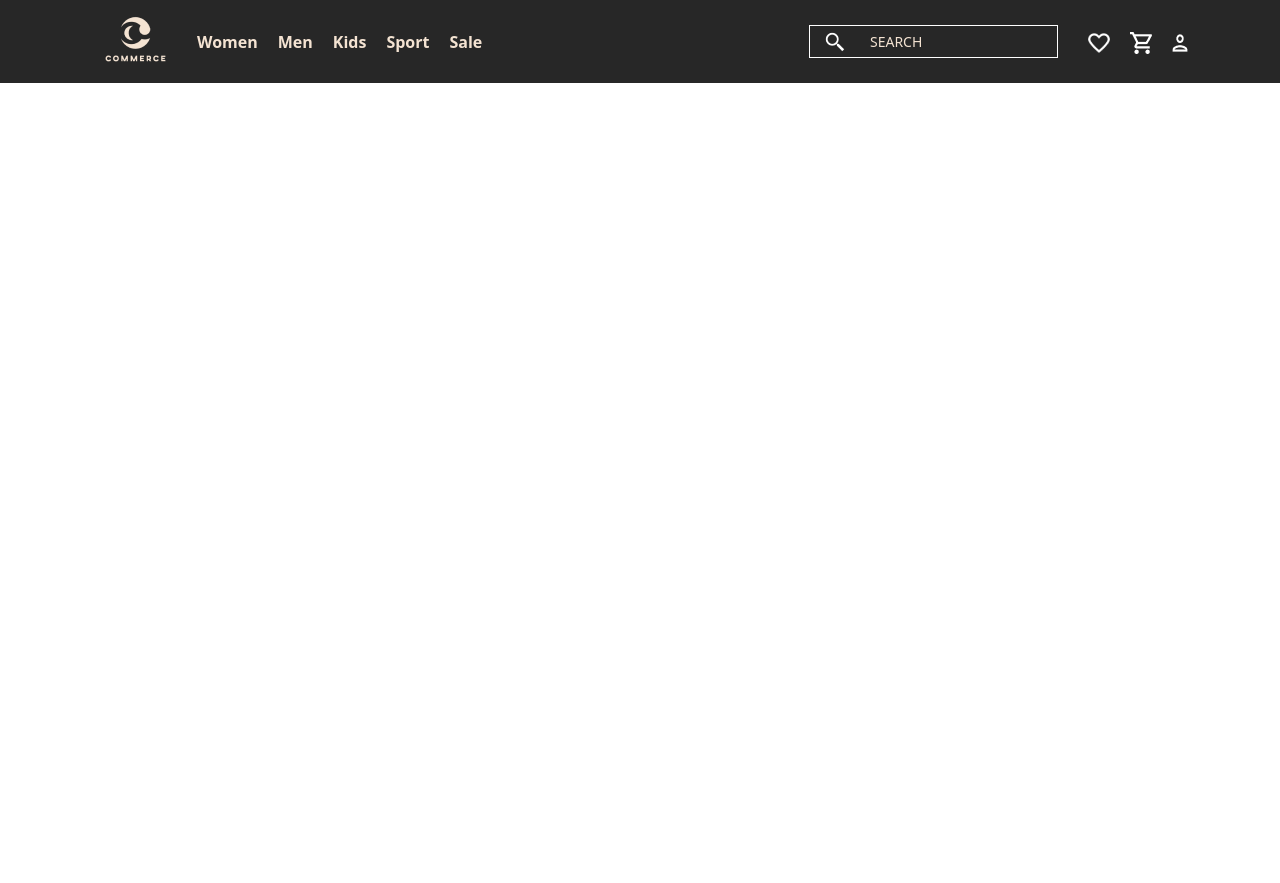
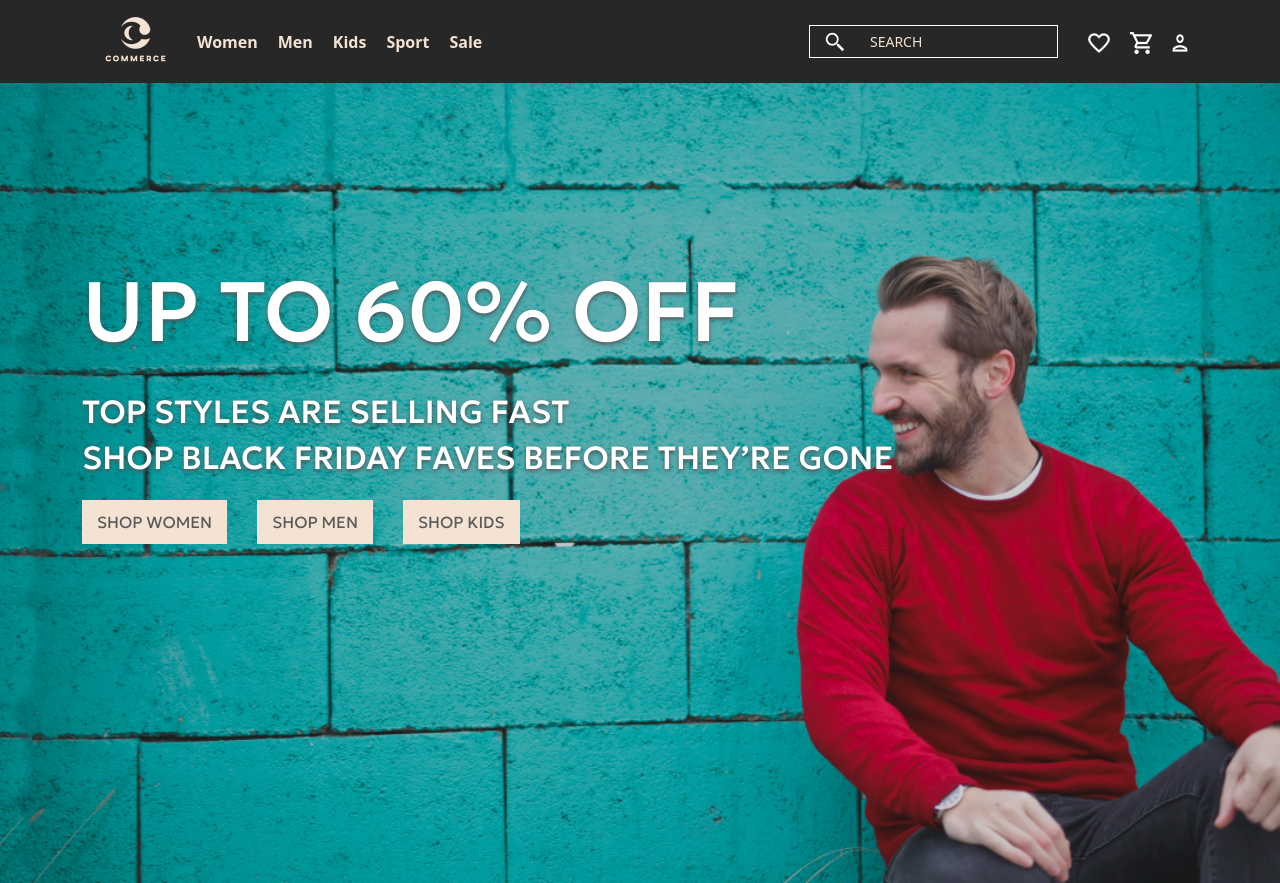
Before and after one commit to scarpakz/ecommerce-reactjs, a React (Create React App) app: page / in a window 1280 px wide. Before the commit the page ends 800 px from the top, so only its background shows below. Built offline with nearby package versions, Linux system fonts and the light colour scheme.

Commit message:
added header component

```diff
--- a/src/App.js
+++ b/src/App.js
@@ -1,13 +1,11 @@
 import './App.css';
 import { Routes, Route } from 'react-router-dom';
 import { HomePage } from './pages/HomePage';
-import { NavBar } from './components/NavBar';
 
 function App() {
   return (
     <>
       <Routes>
-        <Route element={<NavBar />} path='/'></Route>
         <Route element={<HomePage/>} path='/'></Route>
       </Routes>
     </>
--- /dev/null
+++ b/src/components/Header.js
@@ -0,0 +1,28 @@
+import {
+    Container,
+    Row,
+    Col
+} from "react-bootstrap"
+
+export const Header = () => {
+    return (
+        <>
+            <div className='c-header-bg'>
+                <Container>
+                    <Row>
+                        <Col className="c-header-description">
+                            <h1 className="c-header1">UP TO 60% OFF</h1>
+                            <h2 className="c-header2">TOP STYLES ARE SELLING FAST</h2>
+                            <h2 className="c-header2">SHOP BLACK FRIDAY FAVES BEFORE THEY’RE GONE</h2>
+                            <div className="c-header-shop-btn">
+                                <button>SHOP WOMEN</button>
+                                <button>SHOP MEN</button>
+                                <button>SHOP KIDS</button>
+                            </div>
+                        </Col>
+                    </Row>
+                </Container>
+            </div>
+        </>
+    )
+}
--- a/src/index.css
+++ b/src/index.css
@@ -1,3 +1,4 @@
+@import url('https://fonts.googleapis.com/css2?family=Geologica:wght@100..900&display=swap');
 body {
   margin: 0;
   font-family: -apple-system, BlinkMacSystemFont, 'Segoe UI', 'Roboto', 'Oxygen',
@@ -70,3 +71,35 @@ code {
 .c-nav-cart-link {
   padding: 0 10px;
 }
+
+/* Header */
+.c-header-bg {
+  background-image: url('../src/assets/headerbg.png');
+  height: 100vh;
+  background-repeat: no-repeat;
+  background-size: cover;
+  background-attachment: fixed;
+}
+.c-header-bg {
+  color: #fff;
+  font-family: 'Geologica';
+  text-shadow: 0 2px 4px #535353;
+}
+.c-header-shop-btn button {
+  background-color: #F4E3D2;
+  color: #5A5A5A;
+  padding: 10px 15px;
+  margin-right: 30px;
+  margin-top: 15px;
+  border: unset;
+}
+.c-header-description {
+  display: flex;
+  justify-content: center;
+  height: 80vh;
+  flex-direction: column;
+}
+.c-header1 {
+  font-size: 84px;
+  margin-bottom: 30px;
+}
--- a/src/pages/HomePage.js
+++ b/src/pages/HomePage.js
@@ -1,7 +1,10 @@
+import { NavBar } from "../components/NavBar"
+import { Header } from "../components/Header"
 export const HomePage = () => {
     return (
         <>
-            <h1>Home Page</h1>
+            <NavBar />
+            <Header />
         </>
     )
 }
```
Also changed, not shown: src/assets/headerbg.png (renamed from src/assets/header-bg.png).
